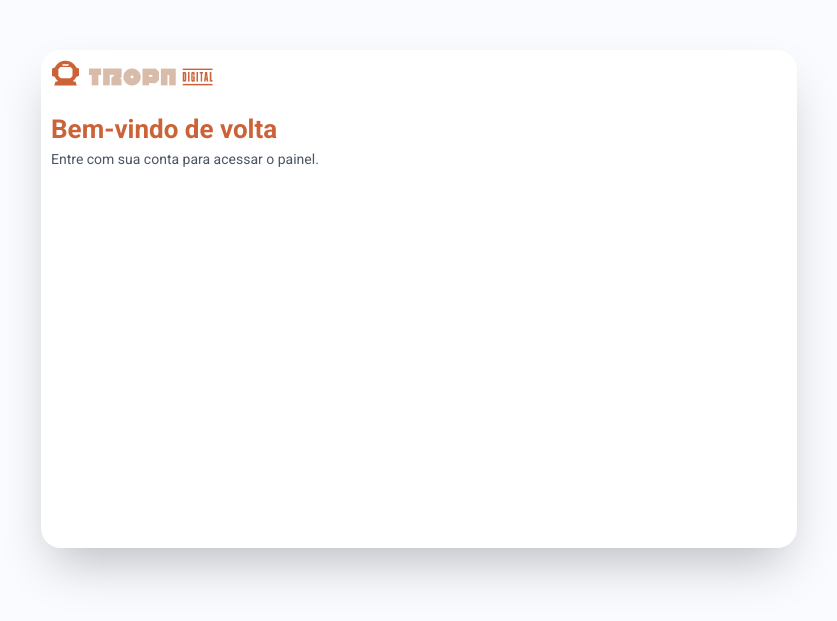
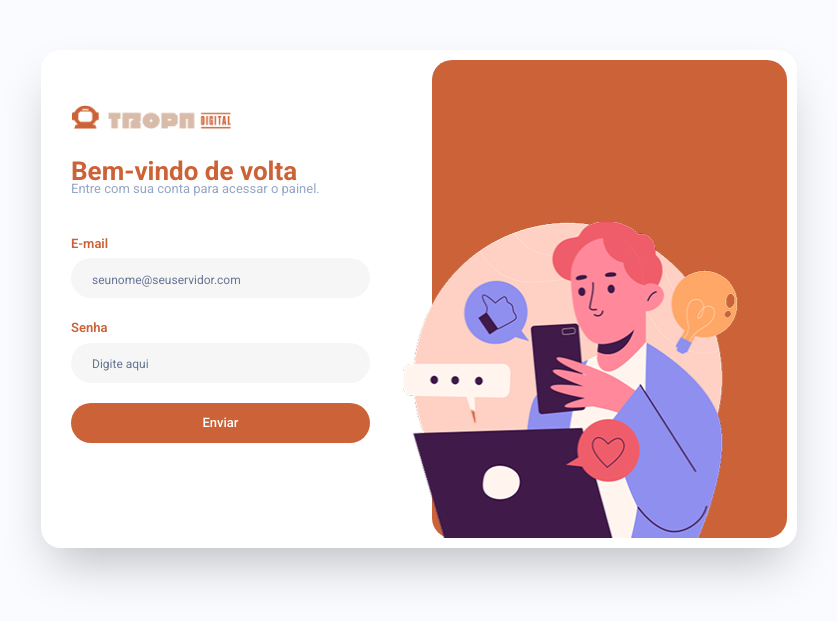
Before and after one commit to LucasMarmittCatarino/TropaDigital-FrontEnd-Test, a React (Vite) app: page / in a window 1280 px wide. Shown: the part 101-722 px from the top of the page, without its empty margins (221-1058 px from the left). Built offline with nearby package versions, Linux system fonts and the light colour scheme.

Commit message:
feat: LoginPage

```diff
--- a/src/pages/LoginPage/index.tsx
+++ b/src/pages/LoginPage/index.tsx
@@ -1,12 +1,47 @@
 import Logo from '../../assets/logo.png';
+import LoginImage from '../../assets/login-illustration.png';
+import './styles.css';
 
 function LoginPage() {
   return (
     <div className="min-h-screen w-full flex justify-center items-center bg-[#F9FBFF]">
-      <div className="w-[756px] h-[498px] bg-white p-[10px] rounded-[20px] shadow-2xl">
-        <img src={Logo} alt="Logo da empresa" className="mb-6" />
-        <h1 className="font-bold text-[26px] text-[#CC6237]">Bem-vindo de volta</h1>
-        <p className="text-gray-600 text-sm mb-8">Entre com sua conta para acessar o painel.</p>
+      <div className="flex items-center relative w-[756px] h-[498px] bg-white p-[10px] rounded-[20px] shadow-2xl">
+
+        <div className='w-[299px] h-[388px] flex flex-col ml-[20px]'>
+            <img src={Logo} alt="Logo da empresa" className="w-[160px] h-[24px] mb-[35px]"/>
+            <h1 className="font-bold text-[26px] text-[#CC6237] leading-[15px] tracking-[0]">Bem-vindo de volta</h1>
+            <p className="text-[13px] font-normal text-[#2A4D8E80]">Entre com sua conta para acessar o painel.</p>
+
+            <form className="w-full max-w-md flex flex-col gap-[20px] mt-[35px]">
+                <div className="flex flex-col">
+                <label htmlFor="email" className="label-default">E-mail</label>
+                <input
+                    type="email"
+                    id="email"
+                    className="input-default"
+                    placeholder="seunome@seuservidor.com"
+                />
+                </div>
+
+                <div className="flex flex-col">
+                <label htmlFor="password" className="label-default">Senha</label>
+                <input
+                    type="password"
+                    id="password"
+                    className="input-default"
+                    placeholder="Digite aqui"
+                />
+                </div>
+
+                <button type="submit" className="w-[299px] h-[40px] bg-[#CC6237] rounded-[100px]">
+                <p className='text-white font-medium text-[13px]'>Enviar</p>
+                </button>
+            </form>
+        </div>
+
+        <div className='absolute right-[10px] top-[10px] w-[355px] h-[478px] rounded-[20px] bg-[#CC6237]'>
+          <img src={LoginImage} alt="Imagem Ilustrativa" className="absolute bottom-[0px] right-[40px] w-[357px] h-[316px]" />
+        </div>
 
       </div>
     </div>
--- /dev/null
+++ b/src/pages/LoginPage/styles.css
@@ -0,0 +1,9 @@
+@import "tailwindcss";
+
+.input-default {
+  @apply w-[299px] h-[40px] rounded-[100px] pl-[20px] bg-[#F6F6F6] placeholder:text-[#657593] placeholder:text-[12px] placeholder:font-normal border border-transparent focus:border-[#E0E0E0] focus:outline-none;
+}
+
+.label-default {
+    @apply text-[13px] text-[#CC6237] font-semibold mb-[5px];
+}
```
Also changed, not shown: src/assets/login-illustration.png (added).
